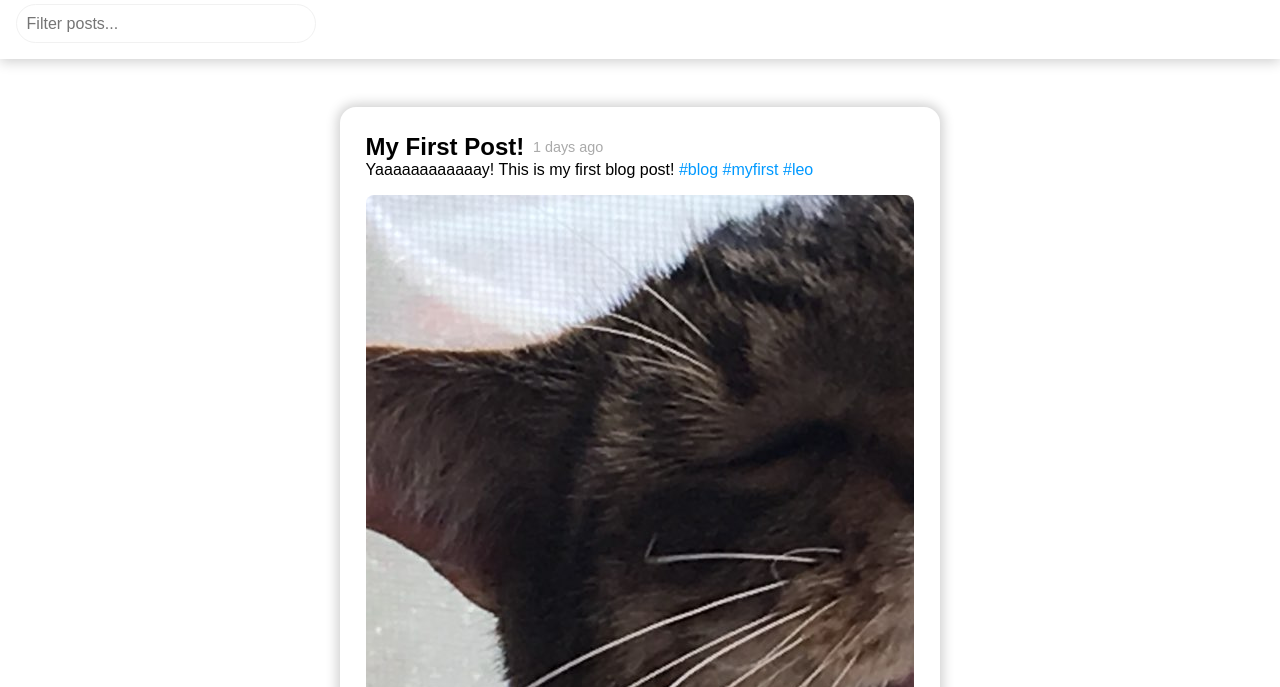
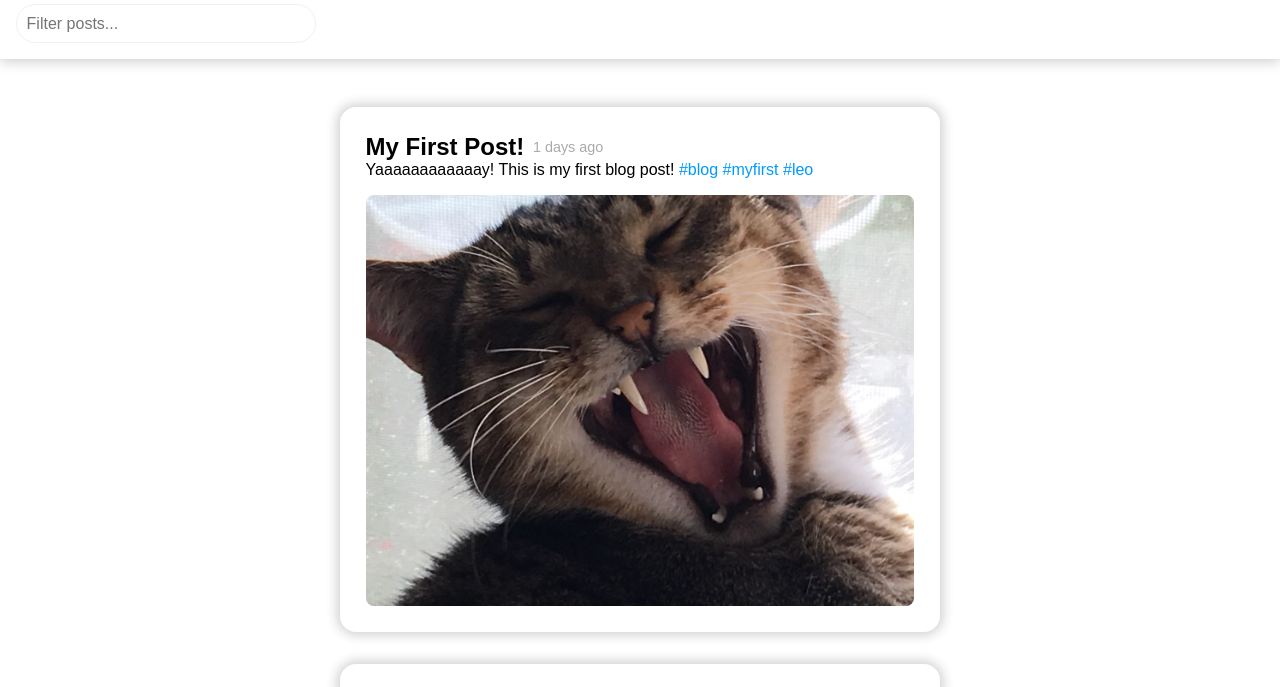
Before and after one commit to turbo-turnip/LeoPortfolio, a plain HTML site: page blog.html in a window 1280 px wide. Shown: the part 112-799 px from the top of the page. Drawn offline with Linux system fonts and the light colour scheme; a web font is replaced by a local one.

Commit message:
lol chrome problem fixed

```diff
--- a/blog.css
+++ b/blog.css
@@ -115,6 +115,10 @@ nav .nav-links li a:hover {
     border-radius: .5em;
     margin-top: 1em;
 }
+.post .post-img img {
+	width: 100%;
+	max-width: 800px;
+}
 .post-img:hover > img {
     transform: scale(1.2);
 }
```
